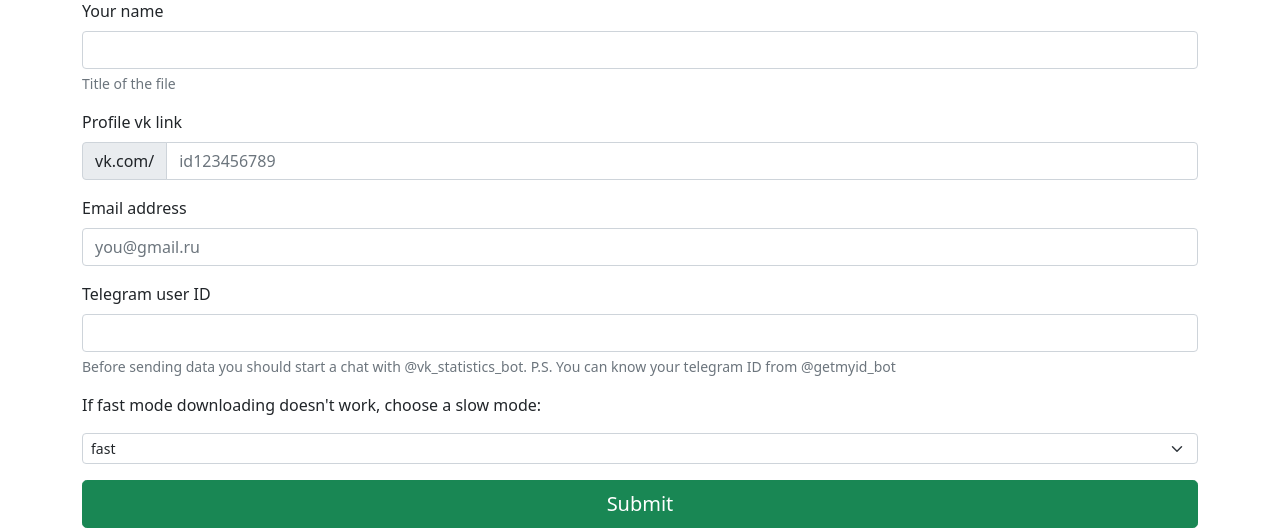
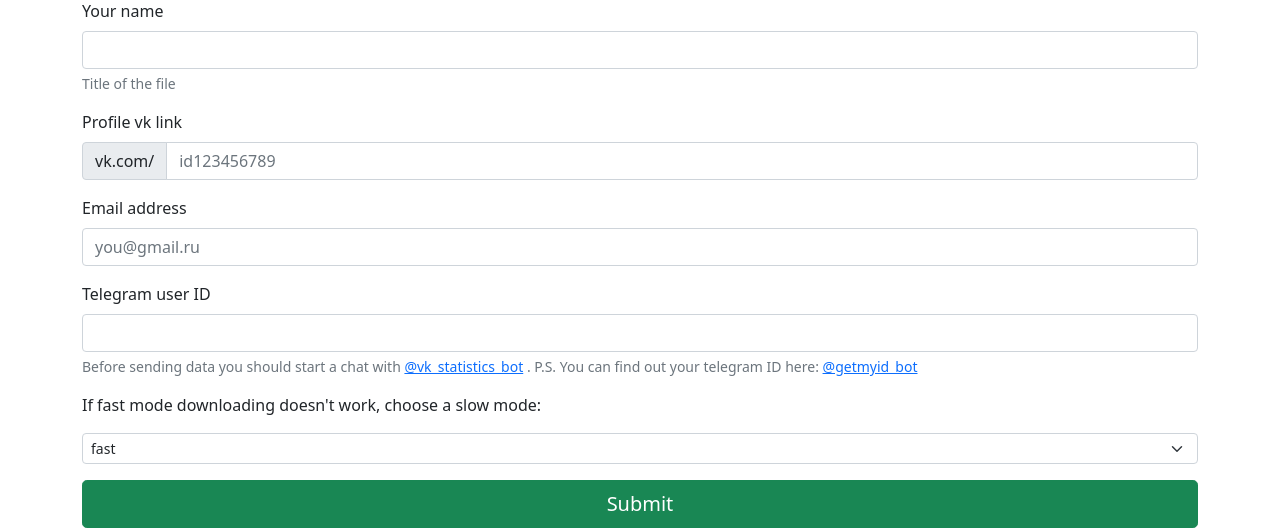
Before and after one commit to CI314X/social-network-analyzer, a Flask app: page /vk_statistics in a window 1280 px wide. Shown: the part 285-813 px from the top of the page. Run offline with Flask 2, Linux system fonts and the light colour scheme; parts of the project's set-up code (start-up, migrations or seed data) failed here and were passed over.

Commit message:
add href

```diff
--- a/templates/vk_stat.html
+++ b/templates/vk_stat.html
@@ -62,7 +62,8 @@
               <div class="input-group has-validation">
                 <input type="text" class="form-control" id="username" placeholder="" aria-describedby="telegram_help" name="telegram_link">
               </div>
-              <div id="telegram_help" class="form-text">Before sending data you should start a chat with @vk_statistics_bot. P.S. You can know your telegram ID from @getmyid_bot</div>
+              <div id="telegram_help" class="form-text">Before sending data you should start a chat with <a href= "https://t.me/vk_statistics_bot">@vk_statistics_bot</a> .
+                P.S. You can find out your telegram ID here: <a href= "https://t.me/getmyid_bot">@getmyid_bot</a></div>
         </div>
         <p>If fast mode downloading doesn't work, choose a slow mode:</p>
         <select class="form-select form-select-sm mb-3" aria-label=".form-select-sm example" name="download_option">
```
